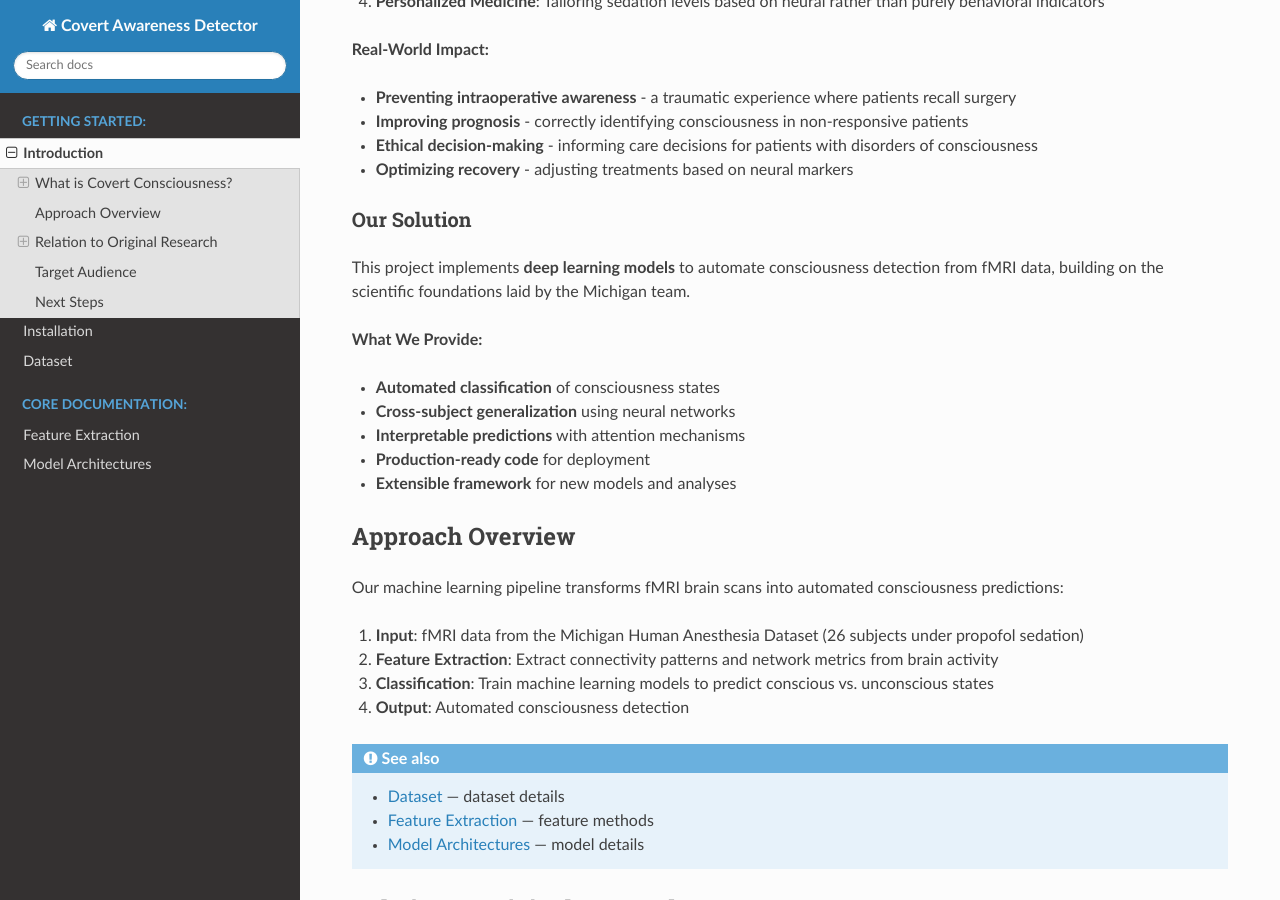
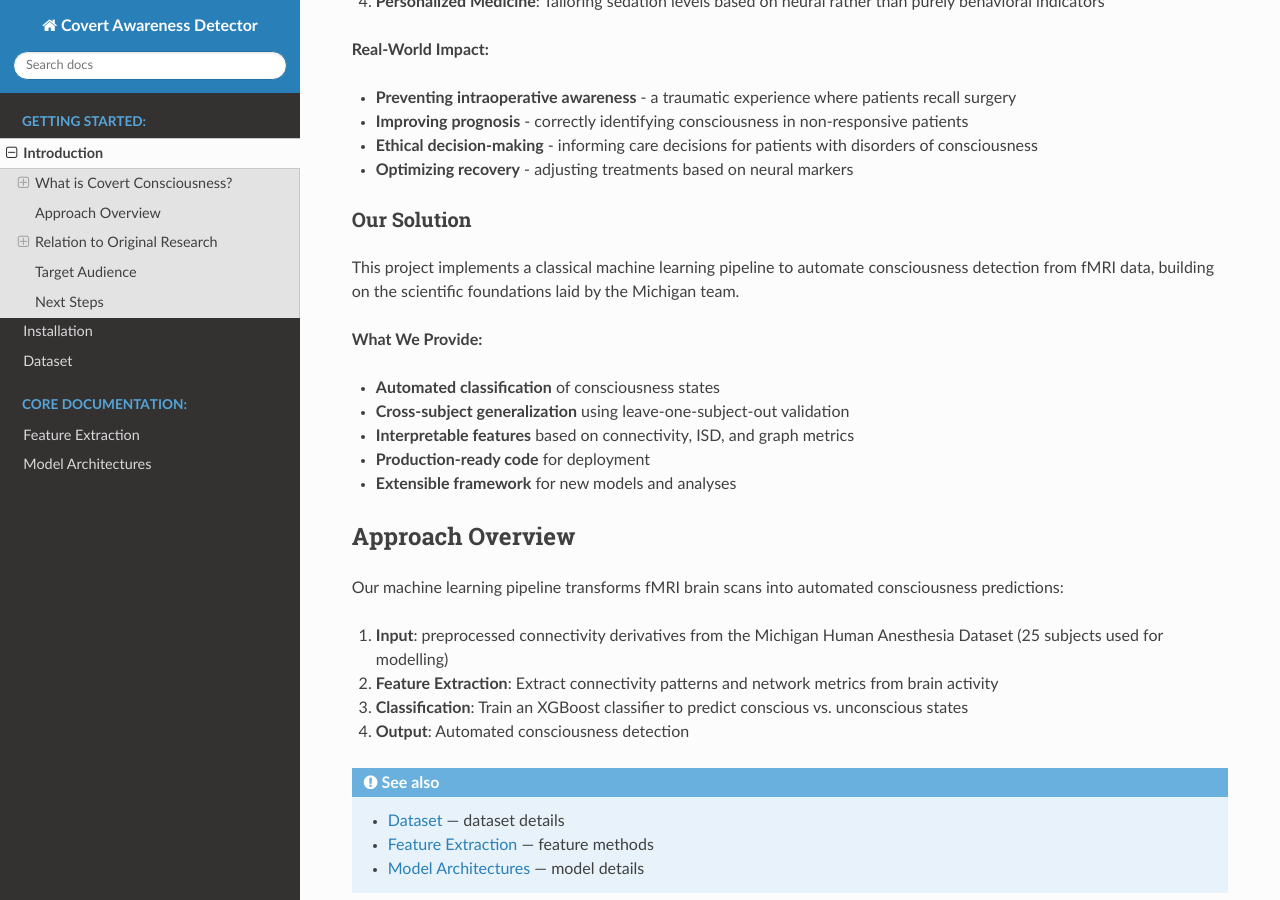
Before and after one commit to byteshiftlabs/ml_covert_awareness_detector, a Sphinx documentation site: the page built from docs/introduction.rst, in a window 1280 px wide and 900 px high, scrolled down 806 px. Built offline with Sphinx 7.4.7 and the Read the Docs theme 3.1.0, drawn with Linux system fonts in a browser that asks for light colours; pages that are not in the unit, such as notebooks, are missing from menus; some of the changed text lies outside the part shown.

Commit message:
Corrected release-facing documentation - Removed broken Sphinx toctree entries and stale API references - Replaced inaccurate deep-learning language with the actual XGBoost pipeline description - Fixed the public clone URL and updated feature/model docs to match current behavior

```diff
--- a/docs/dataset.rst
+++ b/docs/dataset.rst
@@ -136,8 +136,9 @@ The project uses **Leave-One-Subject-Out (LOSO)** cross-validation:
 4. Repeat for all 25 subjects.
 
 This ensures the model is always tested on a subject it has never seen during
-training. All three classifiers use **balanced class weights** to account for
-the fact that there are more conscious than unconscious samples.
+training. The default XGBoost pipeline uses SMOTE oversampling and class
+weighting to account for the fact that there are more conscious than
+unconscious samples.
 
 
 Subjects
--- a/docs/installation.rst
+++ b/docs/installation.rst
@@ -42,7 +42,7 @@ Step 3: Clone the Repository
 .. code-block:: bash
 
    sudo apt install git
-   git clone https://github.com/your-username/covert-awareness-detector.git
+   git clone https://github.com/byteshiftlabs/covert-awareness-detector.git
    cd covert-awareness-detector
 
 
--- a/docs/introduction.rst
+++ b/docs/introduction.rst
@@ -44,13 +44,15 @@ Why This Matters
 Our Solution
 ------------
 
-This project implements **deep learning models** to automate consciousness detection from fMRI data, building on the scientific foundations laid by the Michigan team.
+This project implements a classical machine learning pipeline to automate
+consciousness detection from fMRI data, building on the scientific foundations
+laid by the Michigan team.
 
 **What We Provide:**
 
 * **Automated classification** of consciousness states
-* **Cross-subject generalization** using neural networks
-* **Interpretable predictions** with attention mechanisms
+* **Cross-subject generalization** using leave-one-subject-out validation
+* **Interpretable features** based on connectivity, ISD, and graph metrics
 * **Production-ready code** for deployment
 * **Extensible framework** for new models and analyses
 
@@ -60,9 +62,9 @@ Approach Overview
 
 Our machine learning pipeline transforms fMRI brain scans into automated consciousness predictions:
 
-1. **Input**: fMRI data from the Michigan Human Anesthesia Dataset (26 subjects under propofol sedation)
+1. **Input**: preprocessed connectivity derivatives from the Michigan Human Anesthesia Dataset (25 subjects used for modelling)
 2. **Feature Extraction**: Extract connectivity patterns and network metrics from brain activity
-3. **Classification**: Train machine learning models to predict conscious vs. unconscious states
+3. **Classification**: Train an XGBoost classifier to predict conscious vs. unconscious states
 4. **Output**: Automated consciousness detection
 
 .. seealso::
@@ -111,7 +113,7 @@ Target Audience
 This project is designed for:
 
 **Machine Learning Practitioners**
-   Apply deep learning to neuroscience problems. No neuroscience background required - we explain the domain concepts.
+   Apply classical machine learning to neuroscience problems. No neuroscience background required - we explain the domain concepts.
 
 **Neuroscience Researchers**
    Automated analysis of fMRI connectivity data using modern ML techniques. Replicate and extend published consciousness research.
@@ -120,7 +122,7 @@ This project is designed for:
    Research tools for consciousness assessment. Potential applications in anesthesia monitoring and disorders of consciousness.
 
 **Data Scientists & Students**
-   Complete example of applied ML on challenging real-world data with graph neural networks and time-series analysis.
+   Complete example of applied ML on challenging real-world data with connectivity features and subject-level cross-validation.
 
 .. danger::
    **CRITICAL DISCLAIMER**: This is a research tool, NOT a medical device. This software:
```
Also changed, not shown: other parts of docs/installation.rst (+1 -1 lines), README.md (+1 -1 lines), docs/feature_extraction.rst (+5 -4 lines), docs/index.rst (+4 -19 lines), docs/model_architecture.rst (+7 -3 lines).
